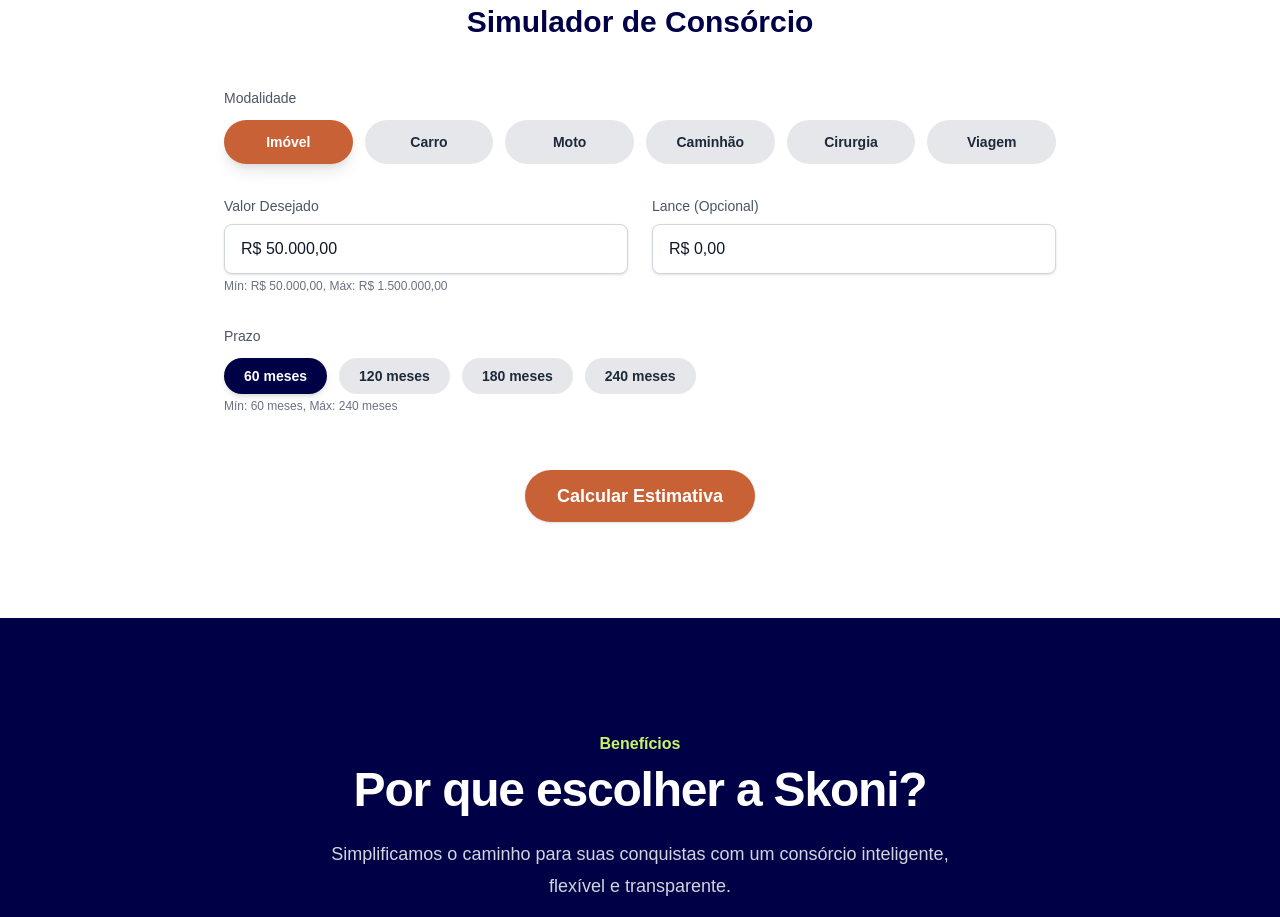
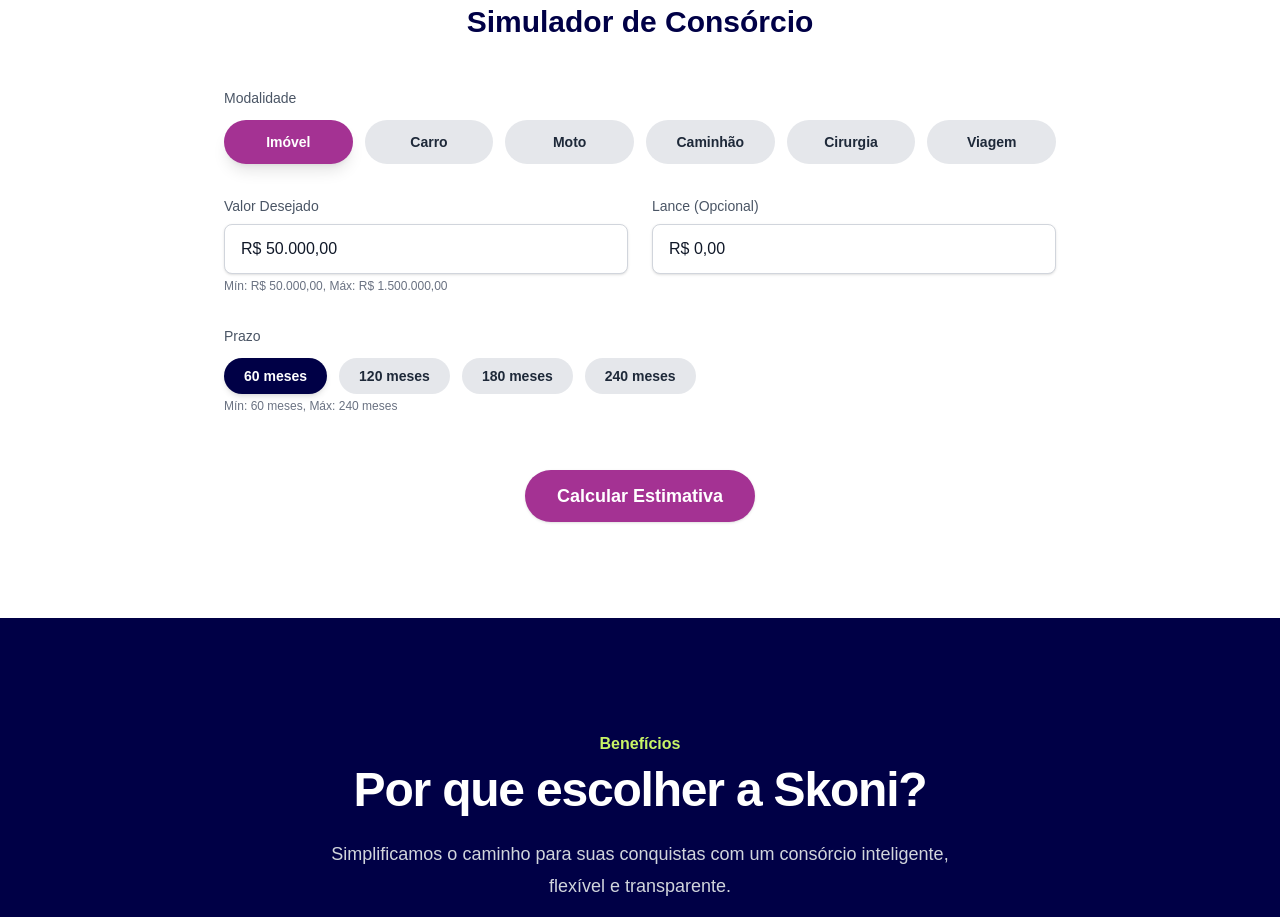
Before and after one commit to maarcospaaulo/skoni-lp, a Next.js app: page / in a window 1280 px wide. Shown: the part 1442-2359 px from the top of the page. Built offline with nearby package versions, Linux system fonts and the light colour scheme.

Commit message:
contrast and image size adj

```diff
--- a/src/components/Hero.tsx
+++ b/src/components/Hero.tsx
@@ -47,6 +47,7 @@ const Hero = () => {
               height={400}
               priority
               fetchPriority="high"
+              sizes="(max-width: 768px) 100vw, 600px"
               className="mx-auto rounded-lg"
             />
           </div>
--- a/src/components/Simulator.tsx
+++ b/src/components/Simulator.tsx
@@ -134,7 +134,7 @@ const Simulator = () => {
             <legend className="block text-sm font-medium text-gray-600 mb-3">Modalidade</legend>
             <div className="grid grid-cols-2 sm:grid-cols-6 gap-3">
               {(Object.keys(modalityConfig) as Modality[]).map(m => (
-                <button key={m} type="button" onClick={() => handleModalityChange(m)} className={`w-full px-4 py-3 text-sm font-semibold rounded-full transition-all duration-200 ${modality === m ? 'bg-[#C86236] text-white shadow-lg' : 'bg-gray-200 text-gray-800 hover:bg-gray-300'}`}>
+                <button key={m} type="button" onClick={() => handleModalityChange(m)} className={`w-full px-4 py-3 text-sm font-semibold rounded-full transition-all duration-200 ${modality === m ? 'bg-[#A43293] text-white shadow-lg' : 'bg-gray-200 text-gray-800 hover:bg-gray-300'}`}>
                   {m.charAt(0).toUpperCase() + m.slice(1)}
                 </button>
               ))}
@@ -181,7 +181,7 @@ const Simulator = () => {
           </fieldset>
 
           <div className="text-center pt-6">
-            <button type="submit" className="w-full md:w-auto inline-flex items-center justify-center rounded-full bg-[#C86236] px-8 py-3 text-center text-lg font-semibold text-white shadow-sm focus-visible:outline focus-visible:outline-offset-2 focus-visible:outline-lime-500">
+            <button type="submit" className="w-full md:w-auto inline-flex items-center justify-center rounded-full bg-[#A43293] px-8 py-3 text-center text-lg font-semibold text-white shadow-sm focus-visible:outline focus-visible:outline-offset-2 focus-visible:outline-lime-500">
               Calcular Estimativa
             </button>
           </div>
```
